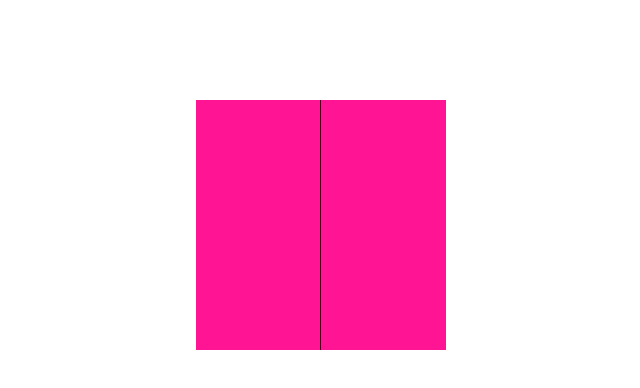
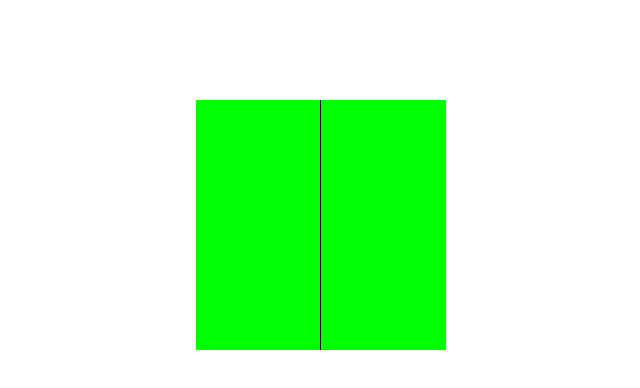
Before and after one commit to RaminGholami2000/window_karim, a website: page index.html in a window 1280 px wide. Shown: the whole page, without its empty margins (319-959 px from the left). Drawn offline with Linux system fonts and the light colour scheme.

Commit message:
window_chnageBg

```diff
--- a/css/main.css
+++ b/css/main.css
@@ -16,7 +16,7 @@
         content: "";
         width: 50%;
         height: 100%;
-        background-color: deeppink;
+        background-color: lime;
         display: inline-block;
         border-right: 1px solid black;
         position: absolute;
```
